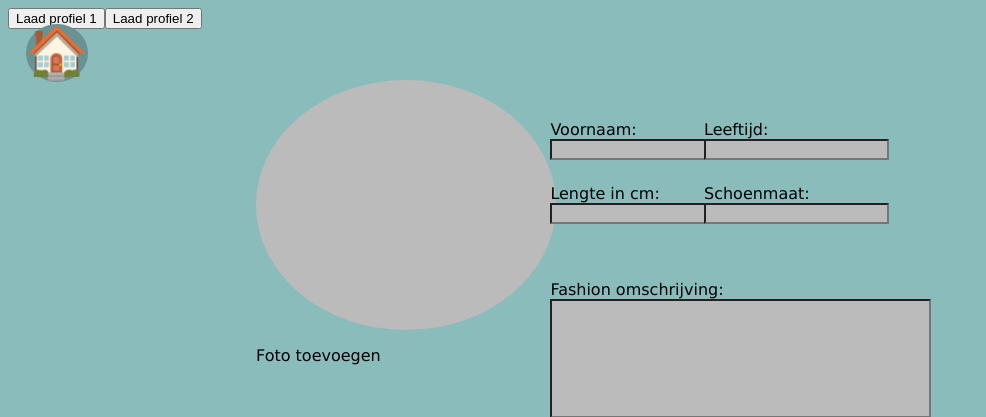
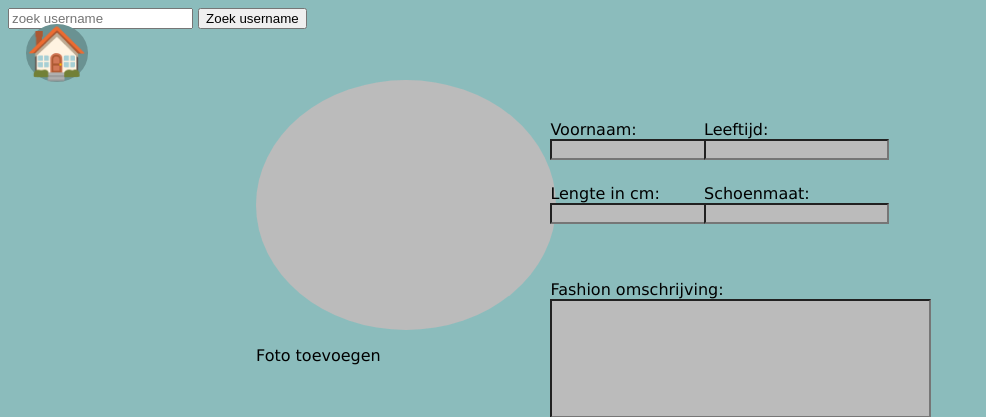
Before and after one commit to DidierVanspauwen/modeFrontEnd, a PHP site: page /profileChange.php in a window 1280 px wide. Shown: the top 417 px of the page, without its empty margins (0-986 px from the left). Run offline with PHP 8.4, Linux system fonts and the light colour scheme.

Commit message:
Update profileChange.php

```diff
--- a/profileChange.php
+++ b/profileChange.php
@@ -18,9 +18,12 @@
         Foto toevoegen
     </div>
 
-    <button onclick="loadProfile(1)">Laad profiel 1</button><button onclick="loadProfile(2)">Laad profiel 2</button>
+    <input type="text" placeholder="zoek username" id="usernameField">
+    <button onclick="loadProfile()">Zoek username</button>
 
     <form>
+
+    <div id="profile_id"></div>
 
     <!--username inputfield-->
     <div id="usernameInputField">
@@ -55,6 +58,7 @@
 
     <!--fashion description inputfield-->
     <div id="fashionDescriptionInputField">
+        <div id="fashionDescriptionText"></div>
     <label for="fashionDes">Fashion omschrijving:</label><br>
     <input type="text" id="fashionDes" name="fashionDes">
     </div>
@@ -68,8 +72,11 @@
 
     <script>
 
-        function loadProfile(id) {
-            fetch('../modeBackEnd/users.php?id=' + id)
+        function loadProfile() {
+
+            let username = document.getElementById('usernameField').value;
+
+            fetch('../modeBackEnd/users.php?username=' + username)
             .then((response) => response.json())
             .then((result) => {
 
@@ -81,8 +88,13 @@
                 document.getElementById('shoeSize').value = result[0].shoeSize;
                 document.getElementById('length').value = result[0].height;
                 document.getElementById('fashionDes').value = result[0].fashionDescription;
+                document.getElementById('fashionDescriptionText').innerText = result[0].fashionDescription;
+                document.getElementById('profile_id').innerHTML = result[0].id;
 
-            });
+            })
+            .catch(e => {
+                alert('niet gevonden');
+            })
         }
 
     </script>
@@ -94,7 +106,7 @@
 
             e.preventDefault();
 
-            $.post('../modeBackEnd/profileChange.php', $('form').serialize())
+            $.post('../modeBackEnd/profileChange.php?id=' + document.getElementById('profile_id').innerHTML, $('form').serialize())
 
         });
     </script>
```
